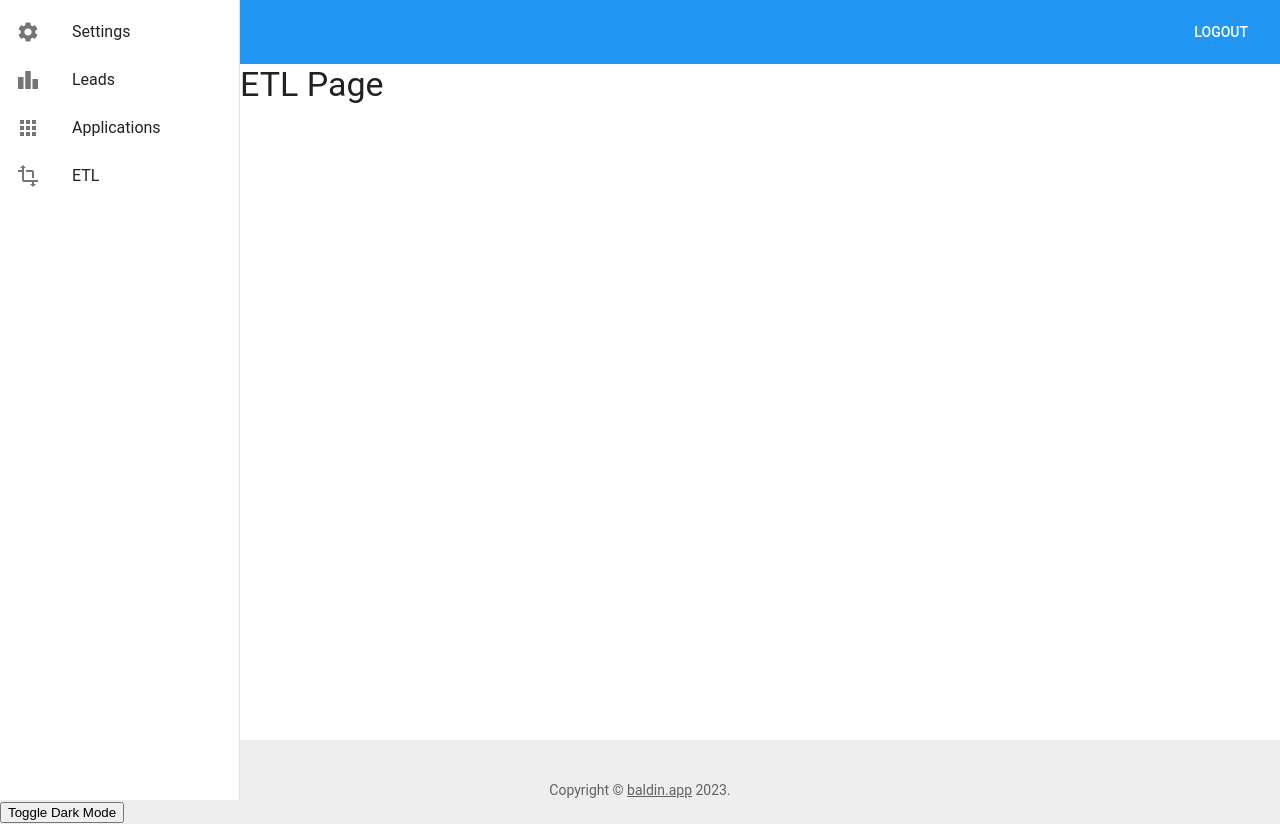
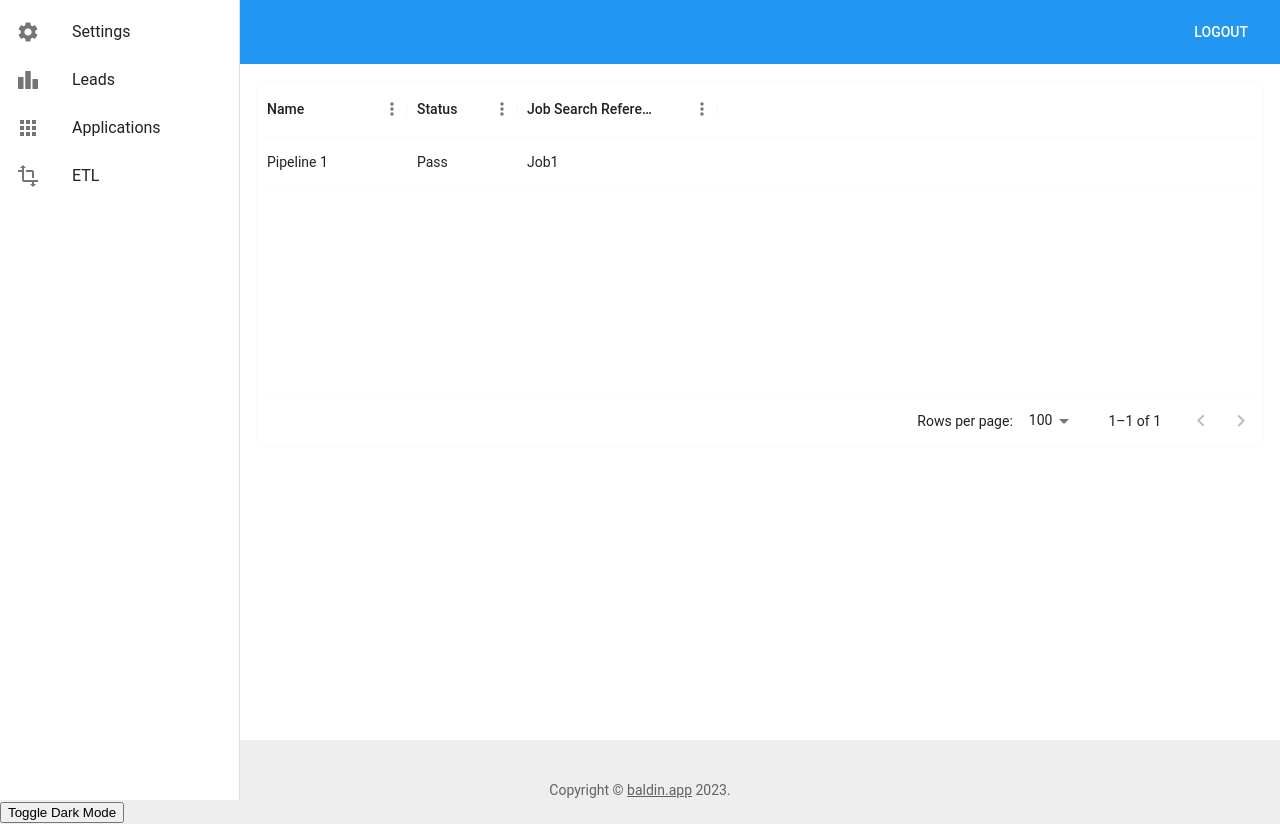
Before and after one commit to danphenderson/baldin, a React (Create React App) app in the folder frontend/: page /etl in a window 1280 px wide. Built offline with nearby package versions, Linux system fonts and the light colour scheme; no server answers; sample sign-in values are in the browser's storage; the HTML template or start-up script is replaced by a standard one.

Commit message:
Basic ETL Page.

```diff
--- a/frontend/src/pages/etl.tsx
+++ b/frontend/src/pages/etl.tsx
@@ -1,12 +1,71 @@
-import React from 'react';
-import { Typography } from '@mui/material';
+import React, { useState } from 'react';
+import { Button, Dialog, DialogActions, DialogContent, DialogTitle, TextField, Box } from '@mui/material';
+import { DataGrid, GridColDef, GridRowModel } from '@mui/x-data-grid';
 
-const ETL: React.FC = () => {
-  return (
-    <>
-      <Typography variant='h4'>ETL Page</Typography>
-    </>
-  );
-}
+// Define a type for pipeline data
+type Pipeline = {
+    id: number;
+    name: string;
+    status: 'Pass' | 'Fail' | 'InProgress';
+    jobSearchRef: string;
+};
 
-export default ETL;
+const EtlPage: React.FC = () => {
+    const [pipelines, setPipelines] = useState<Pipeline[]>([
+        { id: 1, name: 'Pipeline 1', status: 'Pass', jobSearchRef: 'Job1' },
+        // ... other pipelines
+    ]);
+
+    const [openDialog, setOpenDialog] = useState(false);
+    const [currentPipeline, setCurrentPipeline] = useState<Pipeline | null>(null);
+
+    const handleOpenDialog = (pipeline: Pipeline | null) => {
+        setCurrentPipeline(pipeline);
+        setOpenDialog(true);
+    };
+
+    const handleCloseDialog = () => {
+        setOpenDialog(false);
+        setCurrentPipeline(null);
+    };
+
+    // Define columns for DataGrid
+    const columns: GridColDef[] = [
+        { field: 'name', headerName: 'Name', width: 150 },
+        { field: 'status', headerName: 'Status', width: 110 },
+        { field: 'jobSearchRef', headerName: 'Job Search Reference', width: 200 },
+        // Add actions like edit, delete here if needed
+    ];
+
+    return (
+        <Box sx={{ height: 400, width: '100%', p: 2 }}>
+            <DataGrid
+                rows={pipelines}
+                columns={columns}
+                onRowClick={(params: GridRowModel) => handleOpenDialog(params as Pipeline)}
+            />
+
+            <Dialog open={openDialog} onClose={handleCloseDialog}>
+                <DialogTitle>{currentPipeline ? 'Edit Pipeline' : 'Add New Pipeline'}</DialogTitle>
+                <DialogContent>
+                    <TextField
+                        label="Name"
+                        fullWidth
+                        margin="dense"
+                        value={currentPipeline?.name || ''}
+                        onChange={(e) => setCurrentPipeline({ ...currentPipeline, name: e.target.value } as Pipeline)}
+                    />
+                    {/* Include other fields with similar structure */}
+                </DialogContent>
+                <DialogActions>
+                    <Button onClick={handleCloseDialog}>Cancel</Button>
+                    <Button onClick={() => {/* Handle save logic */}}>
+                        {currentPipeline ? 'Save Changes' : 'Add Pipeline'}
+                    </Button>
+                </DialogActions>
+            </Dialog>
+        </Box>
+    );
+};
+
+export default EtlPage;
```
